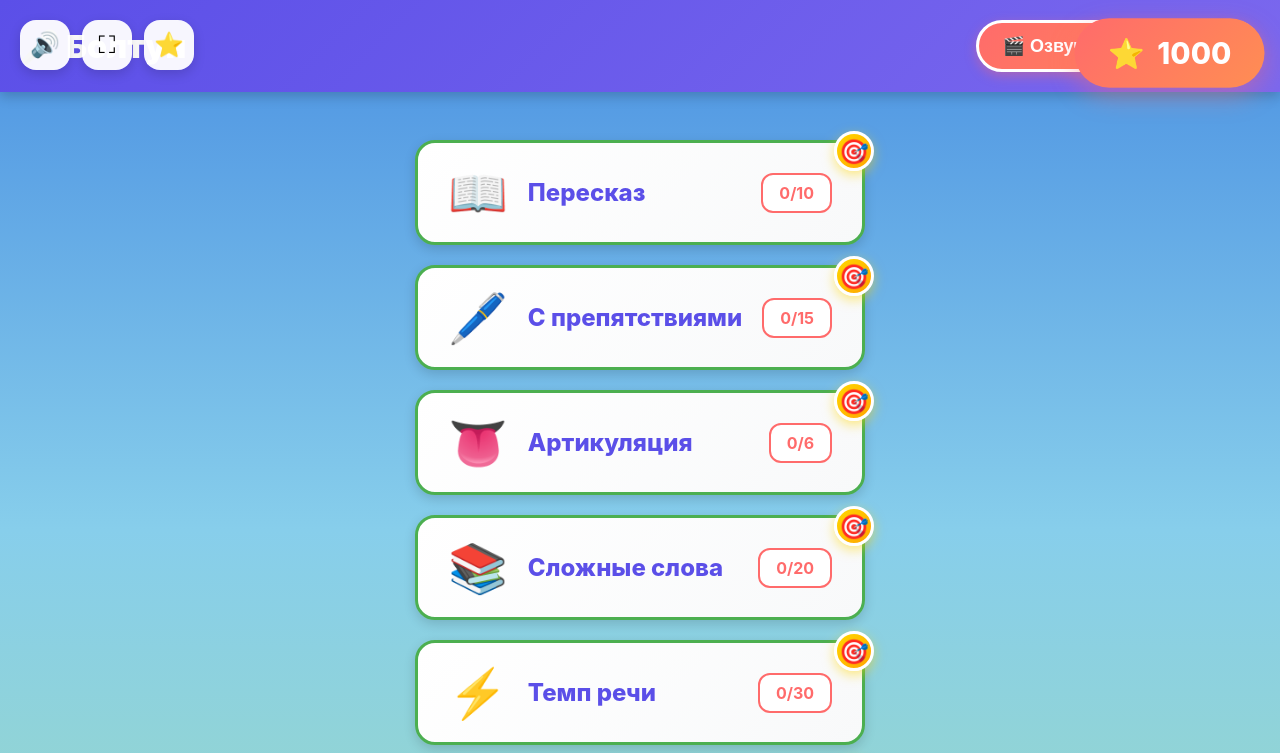
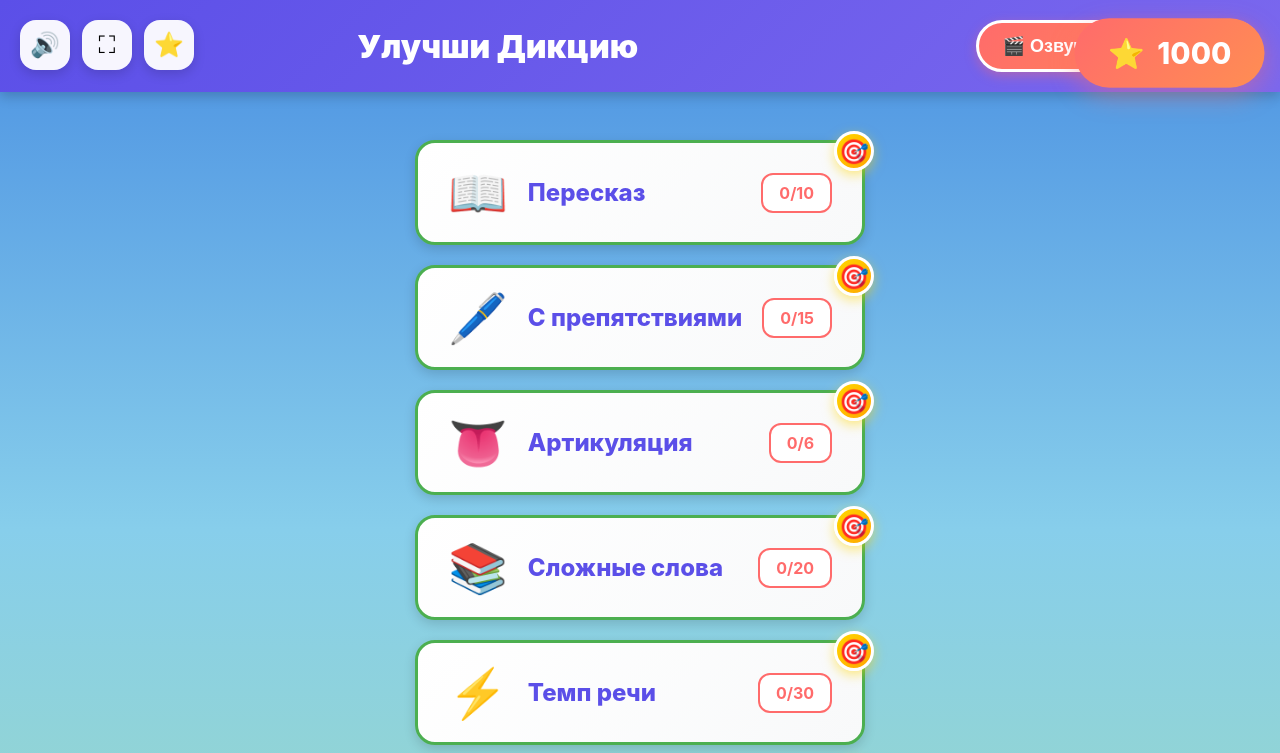
Before and after one commit to romanov4work/boltun-game, a website: page index.html in a window 1280 px wide. Shown: the top 753 px of the page. Drawn offline with Linux system fonts and the light colour scheme.

Commit message:
Change title to "Улучши Дикцию" and center it
- Title changed from "🎤 Болтун" to "Улучши Дикцию"
- Title now centered in header
- Header layout adjusted for centered title

Co-Authored-By: Claude Sonnet 4 <noreply@anthropic.com>

```diff
--- a/index.html
+++ b/index.html
@@ -56,7 +56,7 @@
     <!-- Экран дерева прогресса -->
     <div class="tree-screen" id="menu-screen">
         <div class="tree-header">
-            <h1 class="tree-title">🎤 Болтун</h1>
+            <h1 class="tree-title">Улучши Дикцию</h1>
             <button class="special-exercise-btn" id="cartoon-voiceover-btn">
                 🎬 Озвучка мультфильма
             </button>
--- a/styles-tree.css
+++ b/styles-tree.css
@@ -21,7 +21,7 @@
     box-shadow: 0 4px 12px rgba(0, 0, 0, 0.2);
     z-index: 100;
     display: flex;
-    justify-content: space-between;
+    justify-content: center;
     align-items: center;
 }
 
@@ -29,6 +29,8 @@
     font-size: 32px;
     font-weight: 900;
     color: white;
+    text-align: center;
+    flex: 1;
 }
 
 .special-exercise-btn {
```
